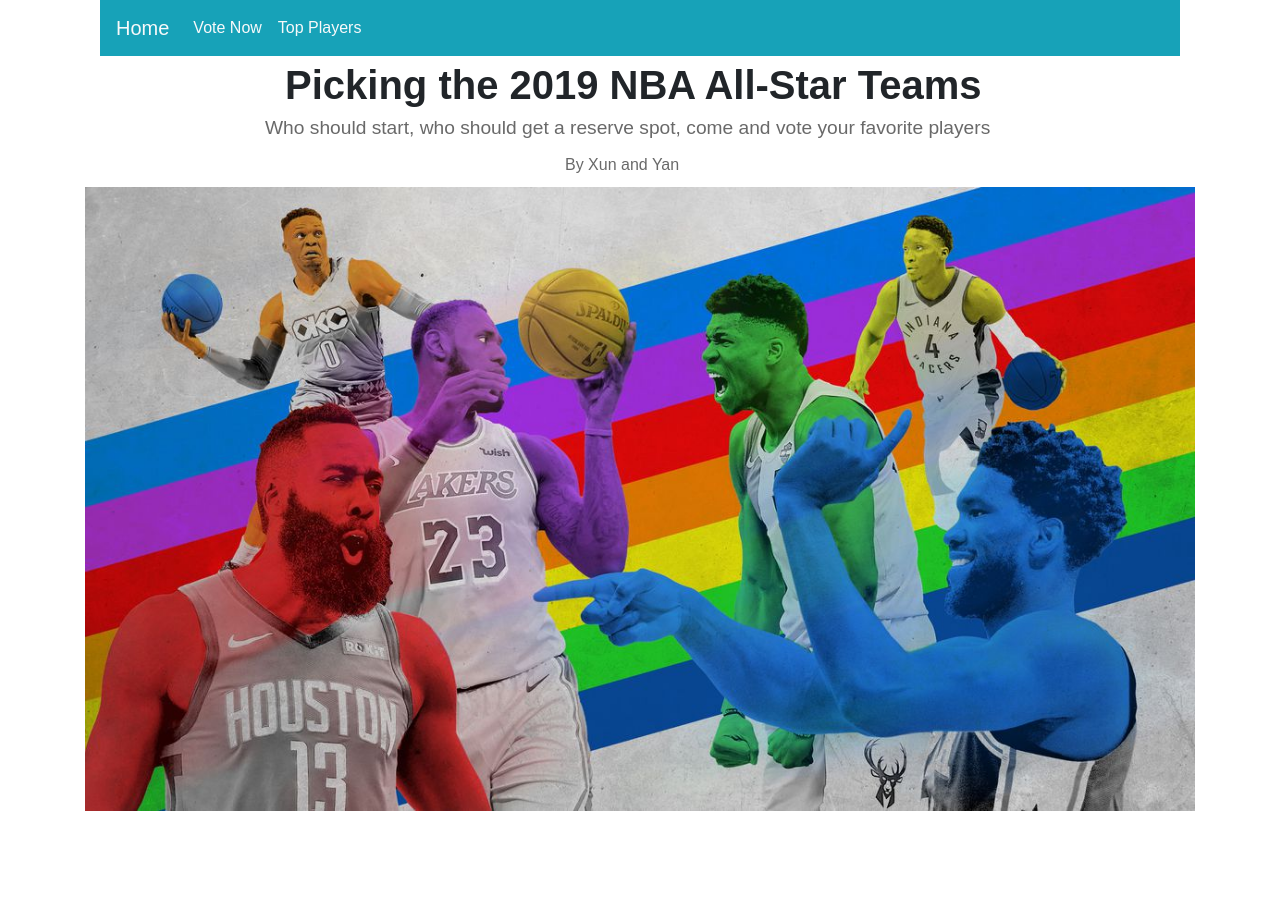
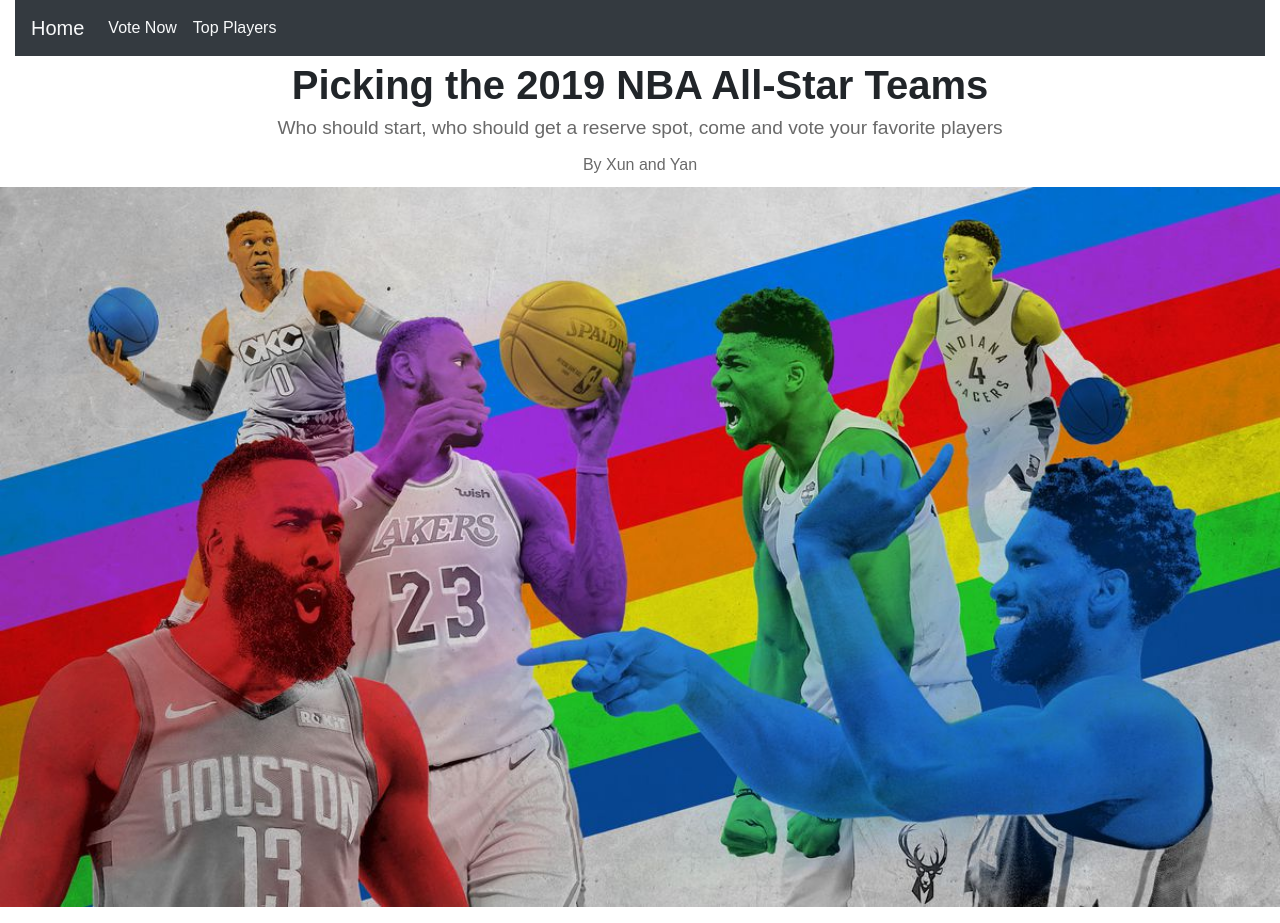
Before and after one commit to xw321/nba-all-star-voting, a React (Create React App) app in the folder front/: page / in a window 1280 px wide. Before the commit the page ends 827 px from the top, so only its background shows below. Built offline with nearby package versions, Linux system fonts and the light colour scheme.

Commit message:
change style

```diff
--- a/front/public/index.html
+++ b/front/public/index.html
@@ -34,8 +34,8 @@
   <body>
     <noscript>You need to enable JavaScript to run this app.</noscript>
 
-    <div class="container" id="root"></div>
-    <div class="row"></div>
+    <div class="container-fluid m-0 p-0" id="root"></div>
+
     <!--
       This HTML file is a template.
       If you open it directly in the browser, you will see an empty page.
--- a/front/src/Comment.js
+++ b/front/src/Comment.js
@@ -96,15 +96,20 @@
   render() {
     return (
       <div className="Comment col-3 bg-white">
-        <span className="font-weight-bold">👤 {this.props.comment.firstName}</span>
+        <span
+          role="img"
+          aria-label="player thumbnail"
+          className="font-weight-bold"
+        >
+          👤 {this.props.comment.firstName}
+        </span>
         &nbsp;&nbsp;
         <span className="font-weight-bold">{this.props.comment.lastName}</span>
         <br />
         <span>Age: {this.state.age}</span>
-        <br/>
+        <br />
         <span>Position: {this.props.comment.pos}</span>
         &nbsp;&nbsp;
-
         <br />
         <span>Team: {this.state.teamName}</span>
         <br />
--- a/front/src/Home.js
+++ b/front/src/Home.js
@@ -7,16 +7,24 @@
   render() {
     return (
       <MainTemplate>
-        <div className="title" col-md-12>
-          <h1>Picking the 2019 NBA All-Star Teams</h1>
+        <div className="title">
+          <h1 className="text-center">Picking the 2019 NBA All-Star Teams</h1>
 
-          <div className="frontText">
-          Who should start, who should get a reserve spot, come and vote your favorite players
+          <div className="frontText d-flex justify-content-center">
+            Who should start, who should get a reserve spot, come and vote your
+            favorite players
           </div>
-          <div className="frontText2">
-          By Xun and Yan
+          <div className="frontText2 d-flex justify-content-center">
+            By Xun and Yan
           </div>
-          <p><img src={require("./imgs/1.jpg")} height="100%" width="100%" alt="frontpage"/></p>
+          <p>
+            <img
+              src={require("./imgs/1.jpg")}
+              height="100%"
+              width="100%"
+              alt="frontpage"
+            />
+          </p>
         </div>
       </MainTemplate>
     );
--- a/front/src/MenuBar.js
+++ b/front/src/MenuBar.js
@@ -5,7 +5,7 @@
   render() {
     return (
       <div className="back col-12">
-        <nav className="navbar navbar-expand-lg navbar-light bg-info">
+        <nav className="navbar navbar-expand-lg navbar-light bg-dark">
           <NavLink className="navbar-brand text-light" to="/">
             Home
           </NavLink>
```
